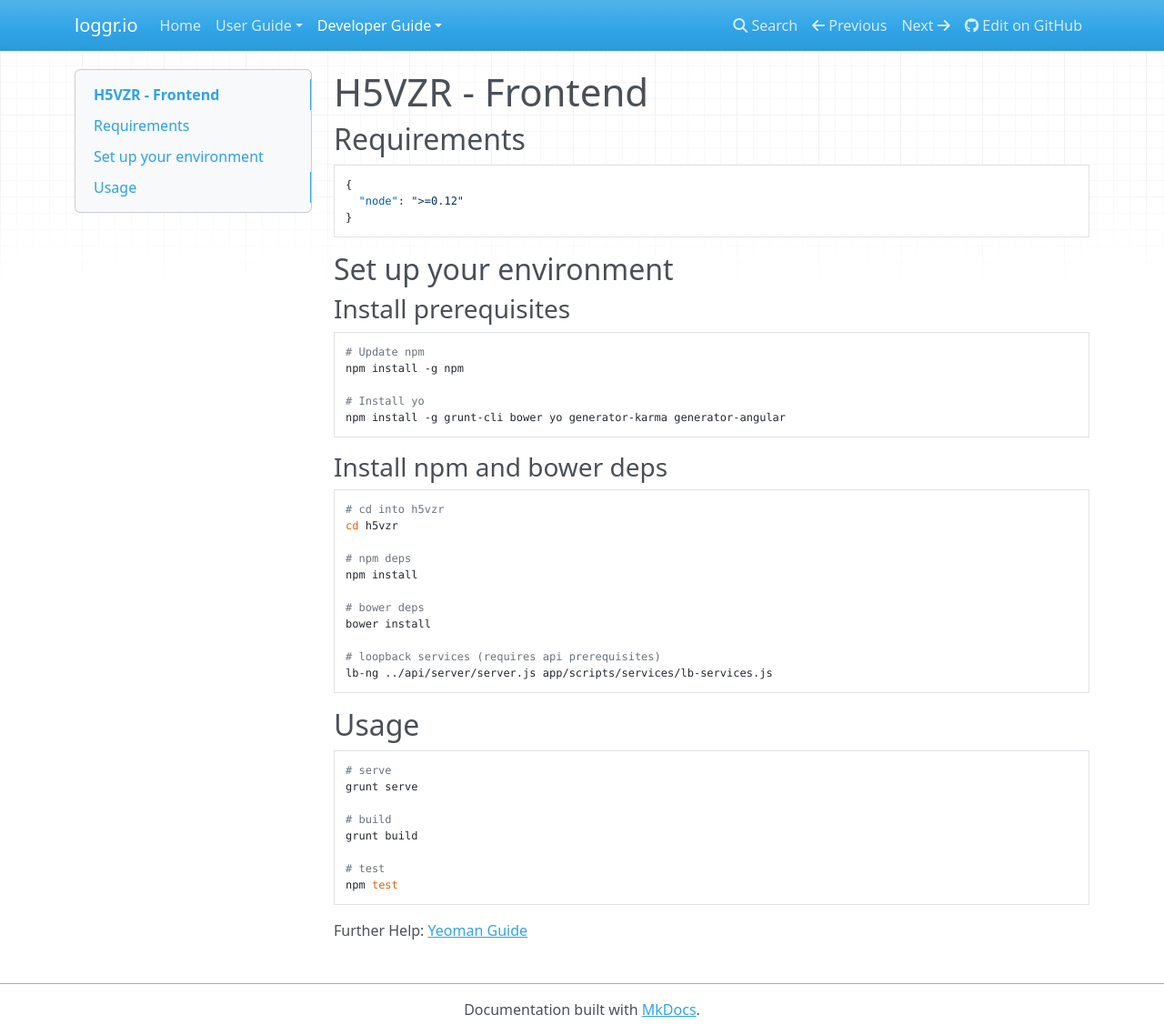
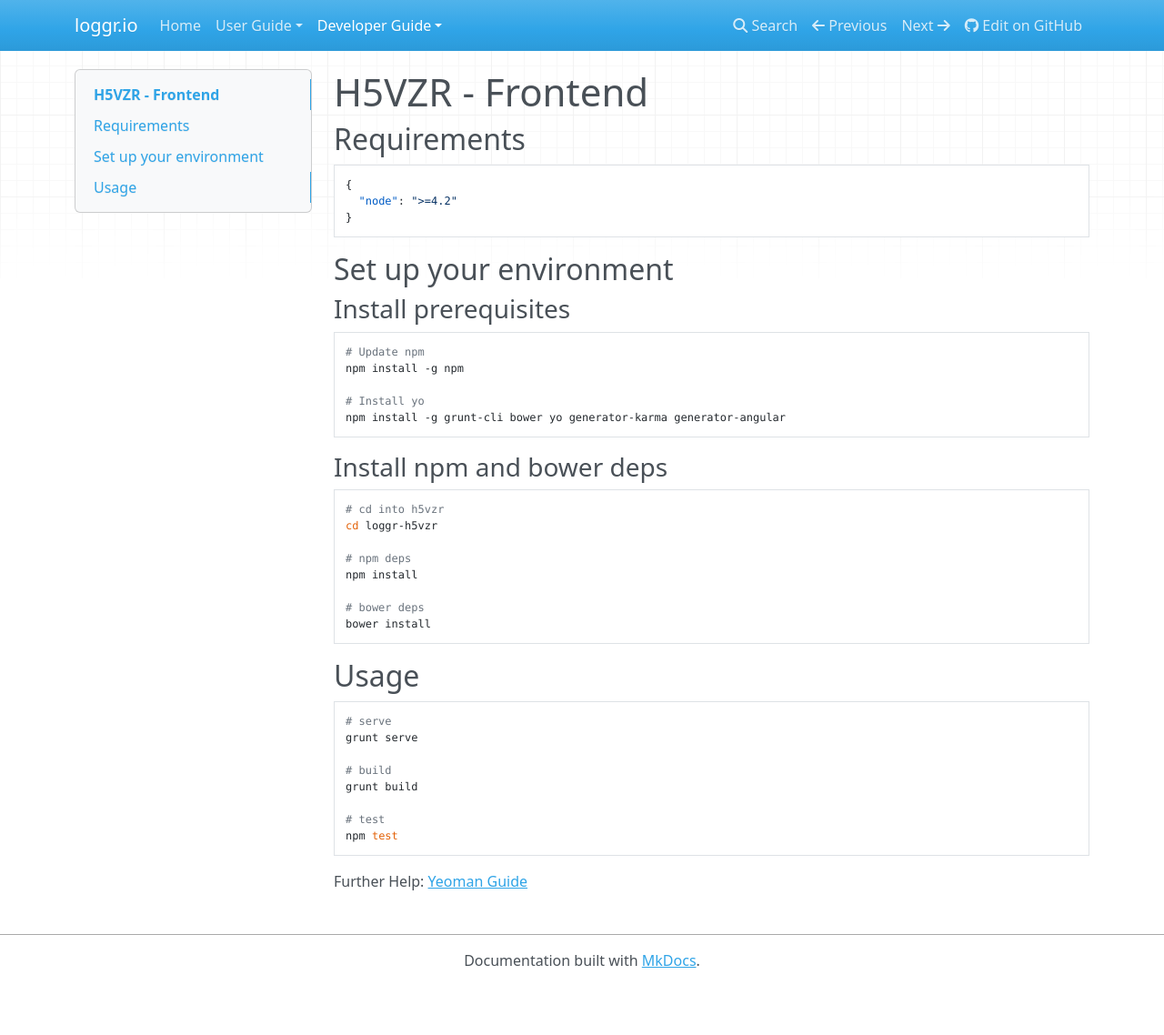
Before and after one commit to loggrio/loggr.io, an MkDocs documentation site: the page built from docs/developer-guide/h5vzr.md, in a window 1280 px wide and 1138 px high. Shown: the whole window at 91% size. Built offline with MkDocs 1.6.1, drawn with Linux system fonts in a browser that asks for light colours; nearby versions of some CDN libraries; old or Windows-style settings are respelled for this version of MkDocs.

Commit message:
docs: upgrade

````diff
--- a/docs/developer-guide/h5vzr.md
+++ b/docs/developer-guide/h5vzr.md
@@ -4,7 +4,7 @@
 
 ```json
 {
-  "node": ">=0.12"
+  "node": ">=4.2"
 }
 ```
 
@@ -24,16 +24,13 @@ npm install -g grunt-cli bower yo generator-karma generator-angular
 
 ```bash
 # cd into h5vzr
-cd h5vzr
+cd loggr-h5vzr
 
 # npm deps
 npm install
 
 # bower deps
 bower install
-
-# loopback services (requires api prerequisites)
-lb-ng ../api/server/server.js app/scripts/services/lb-services.js
 ```
 
 ## Usage
````
Also changed, not shown: docs/developer-guide/api.md (+5 -1 lines).
